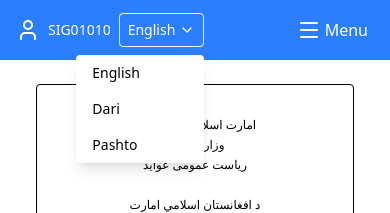
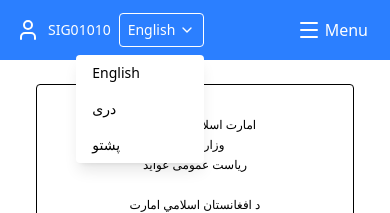
Before and after one commit to hamid566-tech/Sigtas, a React (Vite) app: page /#/ in a window 390 px wide. Both pictures are taken after a click on the button "English". Shown: the top 213 px of the page. Built offline with nearby package versions, Linux system fonts and the light colour scheme.

Commit message:
make the language

```diff
--- a/src/component/Header.jsx
+++ b/src/component/Header.jsx
@@ -52,15 +52,15 @@ export function Header() {
                 </button>
                 <button
                   className="block w-full text-left px-4 py-2 hover:bg-gray-100 font-medium text-sm"
-                  onClick={() => handleLanguageChange("Dari")}
+                  onClick={() => handleLanguageChange("دری")}
                 >
-                  Dari
+                  دری
                 </button>
                 <button
                   className="block w-full text-left px-4 py-2 hover:bg-gray-100 font-medium text-sm"
-                  onClick={() => handleLanguageChange("Pashto")}
+                  onClick={() => handleLanguageChange("پشتو")}
                 >
-                  Pashto
+                  پشتو
                 </button>
               </div>
             )}
```
